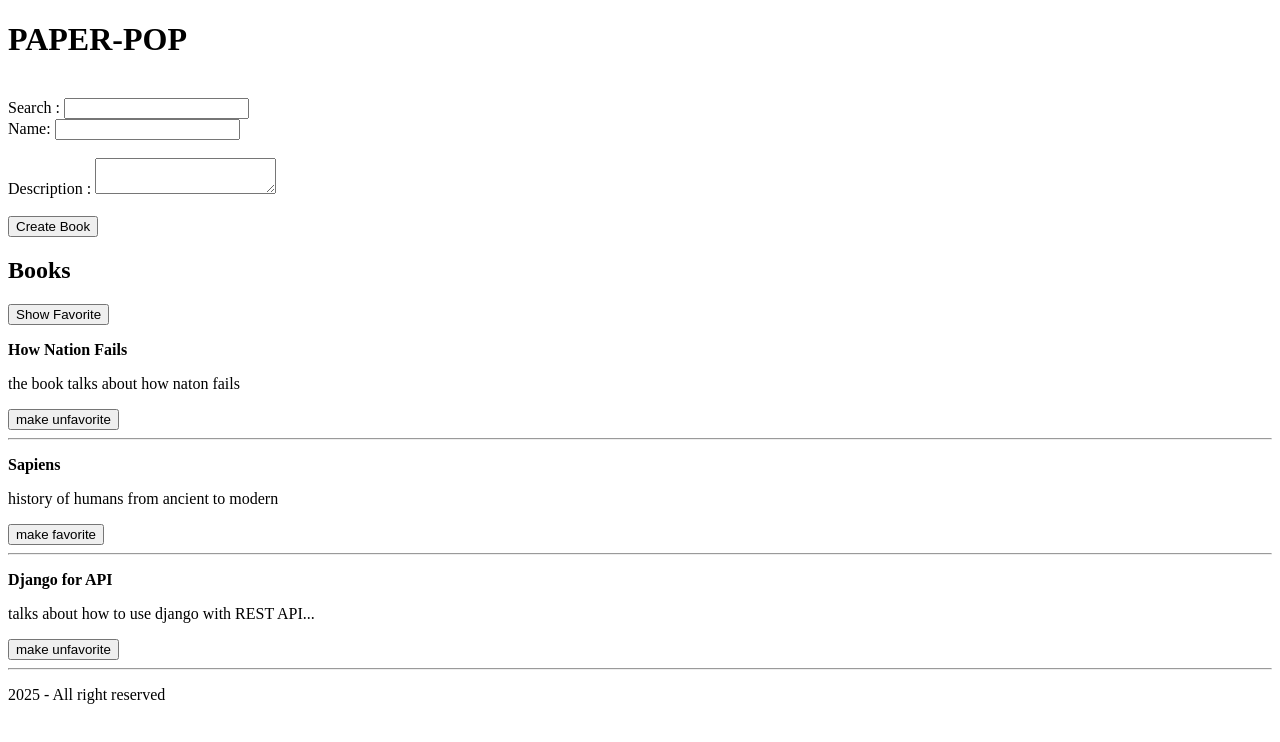
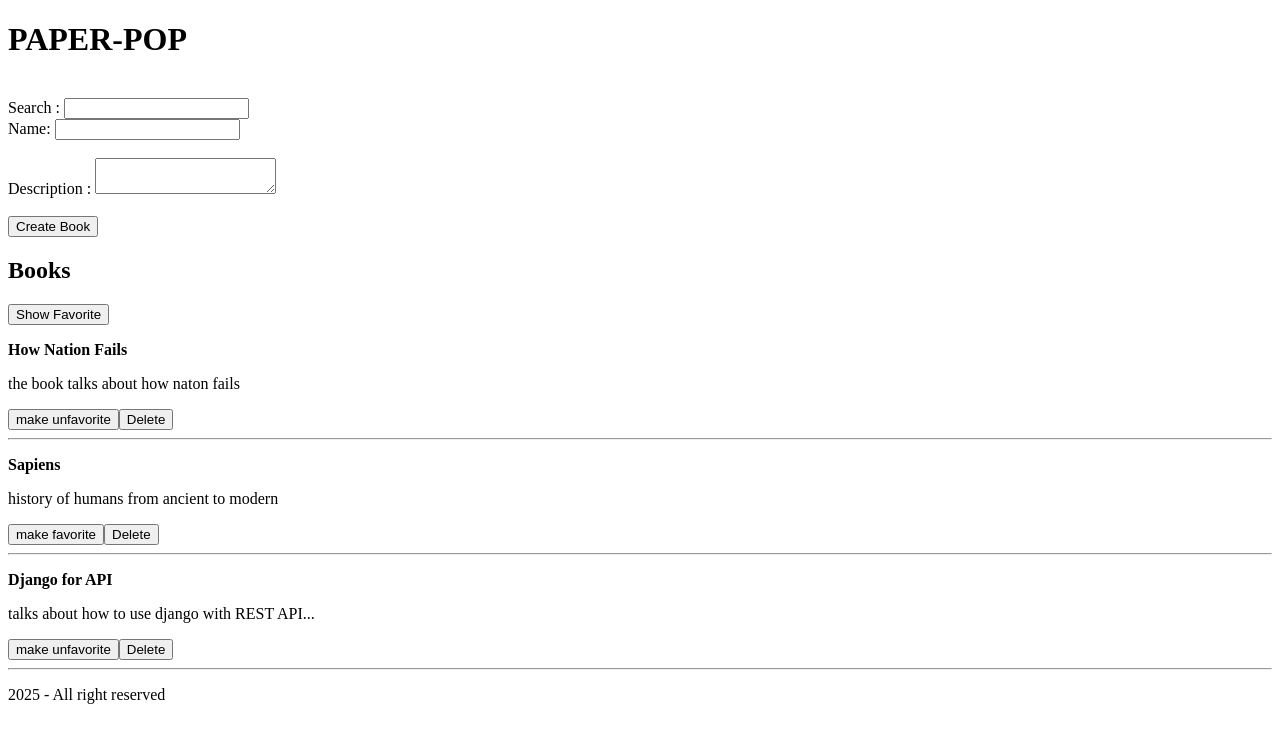
Before and after one commit to Ibnu-Afdel/pagepop-react, a React (Vite) app: page / in a window 1280 px wide. Shown: the top 742 px of the page. Built offline with nearby package versions, Linux system fonts and the light colour scheme.

Commit message:
delete functionality

```diff
--- a/src/App.jsx
+++ b/src/App.jsx
@@ -48,7 +48,13 @@ const HeroThing = ({ title, setShowAll, showAll }) => {
   );
 };
 
-const BookContent = ({ favorite, name, description, toggleFavoriteOf }) => {
+const BookContent = ({
+  favorite,
+  name,
+  description,
+  toggleFavoriteOf,
+  handelBookDelete,
+}) => {
   const label = favorite ? "make unfavorite" : "make favorite";
   return (
     <>
@@ -58,6 +64,7 @@ const BookContent = ({ favorite, name, description, toggleFavoriteOf }) => {
         </p>
         <p>{description}</p>
         <button onClick={toggleFavoriteOf}>{label}</button>
+        <button onClick={handelBookDelete}>Delete</button>
         <hr />
       </div>
     </>
@@ -152,6 +159,10 @@ function App() {
     setDescInput("");
   };
 
+  const handelBookDelete = (id) => {
+    setBooks(books.filter((book) => book.id !== id));
+  };
+
   return (
     <>
       <Header header="PAPER-POP" />
@@ -172,6 +183,7 @@ function App() {
           description={book.description}
           favorite={book.favorite}
           toggleFavoriteOf={() => toggleFavoriteOf(book.id)}
+          handelBookDelete={() => handelBookDelete(book.id)}
         />
       ))}
       <Footer footer="2025 - All right reserved" />
```
